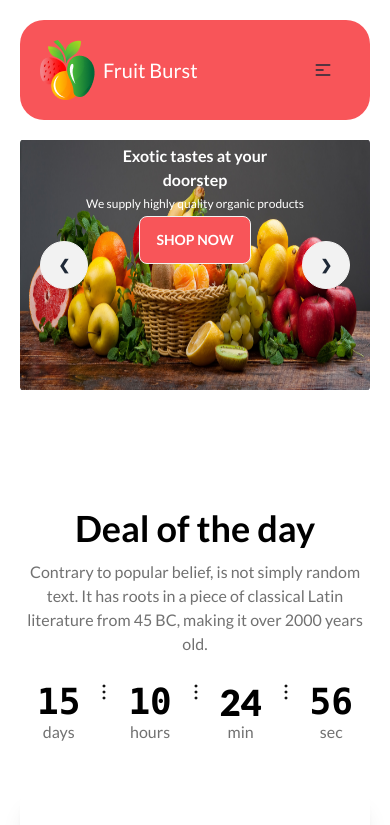
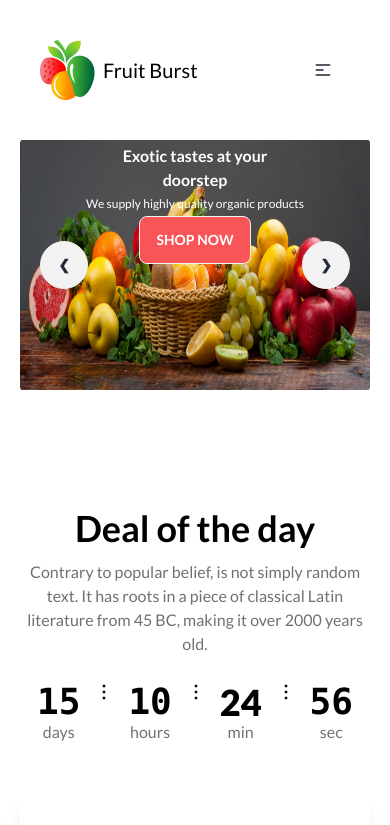
Before and after one commit to mdjalalsk/ph-assignment3, a plain HTML site: page index.html in a window 390 px wide. Shown: the top 825 px of the page. Drawn offline with nearby package versions, Linux system fonts and the light colour scheme; grey boxes are pictures that could not be loaded.

Commit message:
change nav style

```diff
--- a/index.html
+++ b/index.html
@@ -41,7 +41,7 @@
     <header class="lg:mx-28 mx-5 mt-5">
         <!-- nav start  -->
         <nav>
-            <div class="navbar bg-base-100 md:justify-center bg-[#F85559] p-5 rounded-3xl lg:text-white">
+            <div class="navbar bg-base-100 md:justify-center bg-white lg:bg-[#F85559] p-5 rounded-3xl  lg:text-white">
 
                 <!-- start center  -->
                 <div class=" navbar-center navbar-start hidden lg:flex">
@@ -57,7 +57,7 @@
                 <div class="lg:navbar-center w-full justify-between">
                     <div class="flex items-center lg:gap-4 gap-2">
                         <img src="./images/logo.png" alt="" srcset="">
-                        <p class="normal-case text-white text-xl">Fruit Burst</P>
+                        <p class="normal-case lg:text-white text-black text-xl">Fruit Burst</P>
                     </div>
                     <div class="dropdown">
                         <label tabindex="0" class="btn btn-ghost lg:hidden">
@@ -280,7 +280,7 @@
                                         <img src="./images/fruit6.png" alt="Shoes" class="rounded-xl" />
                                     </figure>
                                     <h3 class="text-[#121212] font-bold text-2xl">Apples</h3>
-                                    <p>Professional employees are there for you to pick the most amazing and fresh
+                                    <p class="p-2">Professional employees are there for you to pick the most amazing and fresh
                                         fruits.</p>
                                     <div class="rating rating-lg rating-half">
                                         <input type="radio" name="rating-10" class="rating-hidden" />
```
